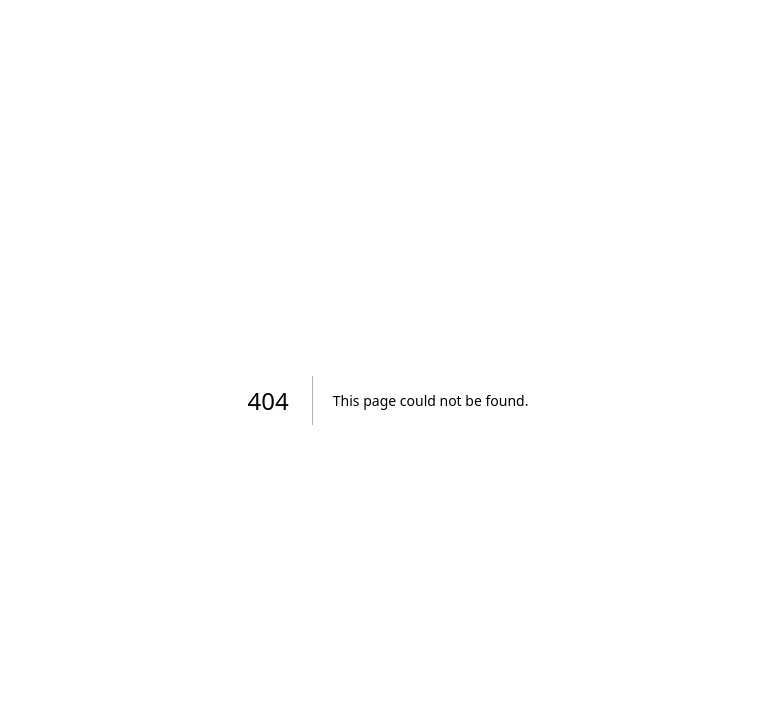
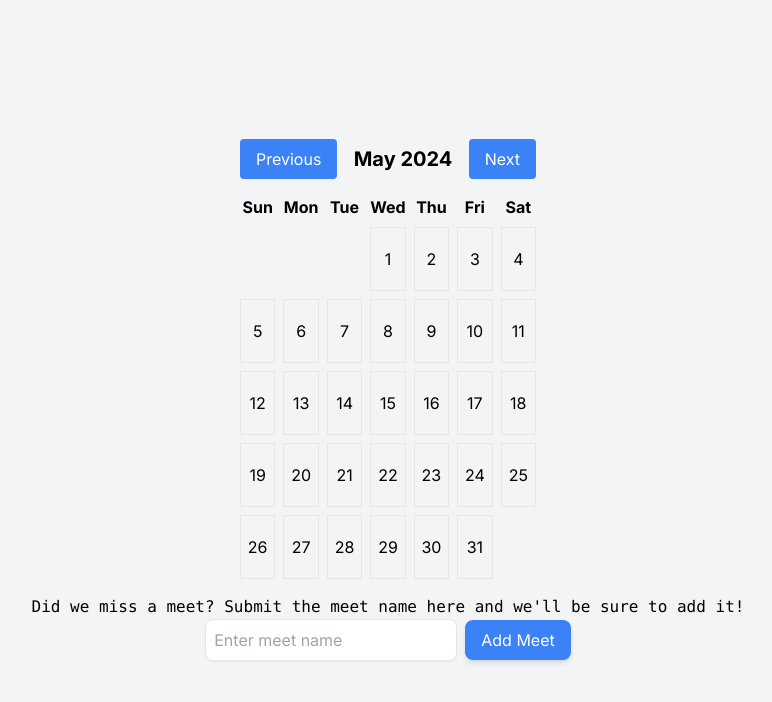
Before and after one commit to sohumgaitonde/trackthetrack, a Next.js app in the folder trackthetrack/: page /calendar2 in a window 1280 px wide. Before the commit this address had no page. Shown: the top 702 px of the page, without its empty margins (252-1024 px from the left). Built offline with nearby package versions, Linux system fonts and the light colour scheme.

Commit message:
Add athlete search feature, add a slightly different calendar
have to double click on the athlete name rn which is annoying, probably should merge the functionality of the new calendar with the aesthetics of the old one

```diff
--- /dev/null
+++ b/trackthetrack/app/calendar2/page.tsx
@@ -0,0 +1,51 @@
+"use client";
+
+import React, { useState } from 'react';
+import Calendar from '../../components/Calendar2';
+
+const CalendarPage = () => {
+//   return (
+//     <div className="min-h-screen bg-gray-100 flex items-center justify-center">
+//       <Calendar />
+//     </div>
+//   );
+// };
+
+// export default CalendarPage;
+
+  const [meetName, setMeetName] = useState('');
+
+  const handleMeetNameChange = (event) => {
+    setMeetName(event.target.value);
+  };
+
+
+  const handleSubmit = (event) => {
+    event.preventDefault();
+    console.log('Meet name:', meetName);
+    setMeetName('');
+  };
+
+  return (
+    <div className="min-h-screen bg-gray-100 flex flex-col items-center justify-center">
+      <Calendar />
+      <h1 className="text-black font-mono"> Did we miss a meet? Submit the meet name here and we'll be sure to add it!</h1>
+      <form onSubmit={handleSubmit} className="mb-4">
+        <input
+          type="text"
+          placeholder="Enter meet name"
+          value={meetName}
+          onChange={handleMeetNameChange}
+          className="p-2 border rounded-lg shadow-sm mr-2"
+          required
+        />
+
+        <button type="submit" className="px-4 py-2 bg-blue-500 text-white rounded-lg shadow-md hover:bg-blue-600">
+          Add Meet
+        </button>
+      </form>
+    </div>
+  );
+};
+
+export default CalendarPage;
--- a/trackthetrack/app/page.tsx
+++ b/trackthetrack/app/page.tsx
@@ -11,6 +11,7 @@ import on from './assets/teams/on.png';
 import nau from './assets/teams/nau.png';
 import adidas from './assets/teams/adidas.png';
 import none from './assets/teams/none.png';
+import Search from '../components/Search';
 
 
 const HomePage: React.FC = () => {
@@ -49,7 +50,10 @@ const HomePage: React.FC = () => {
       <div>
         {component}
       </div>
-
+      <div className="flex flex-col items-center justify-center min-h-screen p-4">
+      <h1 className="text-2xl font-bold mb-4">Search for an Athlete</h1>
+      <Search />
+    </div>
     </div>
   );
 };
--- /dev/null
+++ b/trackthetrack/components/Calendar2.tsx
@@ -0,0 +1,111 @@
+import React, { useState } from 'react';
+import dayjs from 'dayjs';
+import advancedFormat from 'dayjs/plugin/advancedFormat';
+dayjs.extend(advancedFormat);
+import Link from 'next/link';
+
+interface Event {
+  date: string;
+  title: string;
+  description: string;
+  link: string;
+}
+
+const events: Event[] = [
+  { date: '2024-06-09', title: 'NY GP', description: 'new york grand prix', link: "https://results.usatf.org/NYCGrandPrix24/"},
+  { date: '2024-06-09', title: 'test', description: 'testing multiple events', link: "https://results.usatf.org/NYCGrandPrix24/"}
+  // Add more events here
+];
+
+const daysInMonth = (month: number, year: number) => new Date(year, month, 0).getDate();
+
+const Calendar = () => {
+  const [selectedDate, setSelectedDate] = useState<string | null>(null);
+
+  const today = dayjs();
+  const [currentMonth, setCurrentMonth] = useState(today.month() + 1);
+  const [currentYear, setCurrentYear] = useState(today.year());
+
+  const firstDayOfMonth = dayjs(`${currentYear}-${currentMonth}-01`).day();
+  const daysInCurrentMonth = daysInMonth(currentMonth, currentYear);
+
+  const handlePrevMonth = () => {
+    if (currentMonth === 1) {
+      setCurrentMonth(12);
+      setCurrentYear(currentYear - 1);
+    } else {
+      setCurrentMonth(currentMonth - 1);
+    }
+  };
+
+  const handleNextMonth = () => {
+    if (currentMonth === 12) {
+      setCurrentMonth(1);
+      setCurrentYear(currentYear + 1);
+    } else {
+      setCurrentMonth(currentMonth + 1);
+    }
+  };
+
+  const handleClickDate = (date: string) => {
+    setSelectedDate(date);
+  };
+
+  const getEventsForDate = (date: string) => {
+    return events.filter(event => event.date === date);
+  };
+
+  const renderDays = () => {
+    const days = [];
+    for (let i = 0; i < firstDayOfMonth; i++) {
+      days.push(<div key={`empty-${i}`} className="w-full h-16"></div>);
+    }
+    for (let day = 1; day <= daysInCurrentMonth; day++) {
+      const dateStr = `${currentYear}-${String(currentMonth).padStart(2, '0')}-${String(day).padStart(2, '0')}`;
+      const hasEvent = events.some(event => event.date === dateStr);
+      days.push(
+        <div
+          key={day}
+          className={`w-full h-16 flex items-center justify-center border cursor-pointer ${hasEvent ? 'bg-blue-100' : ''}`}
+          onClick={() => handleClickDate(dateStr)}
+        >
+          {day}
+        </div>
+      );
+    }
+    return days;
+  };
+
+  return (
+    <div className="p-4">
+      <div className="flex justify-between items-center mb-4">
+        <button onClick={handlePrevMonth} className="bg-blue-500 text-white px-4 py-2 rounded">Previous</button>
+        <h2 className="text-xl font-bold">{dayjs(`${currentYear}-${currentMonth}-01`).format('MMMM YYYY')}</h2>
+        <button onClick={handleNextMonth} className="bg-blue-500 text-white px-4 py-2 rounded">Next</button>
+      </div>
+      <div className="grid grid-cols-7 gap-2">
+        {['Sun', 'Mon', 'Tue', 'Wed', 'Thu', 'Fri', 'Sat'].map((day, index) => (
+          <div key={index} className="text-center font-bold">{day}</div>
+        ))}
+        {renderDays()}
+      </div>
+      {selectedDate && (
+        <div className="mt-4 p-4 border rounded">
+          <h3 className="text-xl font-bold">Events on {dayjs(selectedDate).format('MMMM D, YYYY')}</h3>
+          {getEventsForDate(selectedDate).map((event, index) => (
+            <div key={index} className="mt-2">
+              <h4 className="text-lg font-semibold">{event.title}</h4>
+              <p>{event.description}</p>
+              <Link href={event.link} className="text-blue-700 underline">
+                Meet Info
+              </Link>
+            </div>
+          ))}
+          {getEventsForDate(selectedDate).length === 0 && <p>No events for this date.</p>}
+        </div>
+      )}
+    </div>
+  );
+};
+
+export default Calendar;
--- /dev/null
+++ b/trackthetrack/components/Search.tsx
@@ -0,0 +1,63 @@
+import Link from 'next/link';
+import React, { useState, useEffect } from 'react';
+
+
+const athletes = [
+  { name: 'Cooper Teare', path: '/athletes/teare' },
+  { name: 'Yared Nuguse', path: '/athletes/nuguse' },
+  { name: 'Hobbs Kessler', path: '/athletes/kessler' },
+  { name: 'Colin Sahlman', path: '/athletes/sahlman' },
+  { name: 'Nico Young', path: '/athletes/young' },
+  { name: 'Nathan Green', path: '/athletes/green' },
+  // Add more athletes here
+];
+
+const Search = () => {
+  const [query, setQuery] = useState('');
+  const [filteredAthletes, setFilteredAthletes] = useState([{}]);
+
+  useEffect(() => {
+    if (query) {
+      const filtered = athletes.filter(athlete =>
+        athlete.name.toLowerCase().includes(query.toLowerCase())
+      );
+      setFilteredAthletes(filtered);
+     } else {
+      setFilteredAthletes(athletes);
+    }
+  }, [query]);
+
+  const handleSearch = (event: React.ChangeEvent<HTMLInputElement>) => {
+    setQuery(event.target.value);
+  };
+
+  return (
+    <div className="relative w-full max-w-md mx-auto mt-4">
+      <input
+        type="text"
+        value={query}
+        onChange={handleSearch}
+        placeholder="Search for an athlete"
+        className="w-full p-2 border border-gray-300 rounded"
+      />
+      {query && (
+        <ul className="absolute z-10 w-full bg-white border border-gray-300 rounded mt-1 max-h-60 overflow-y-auto">
+          {filteredAthletes.map(athlete => (
+            <li key={athlete.name} className="p-2 cursor-pointer hover:bg-gray-200">
+              <Link href={`/athletes/${encodeURIComponent(athlete.name.split(" ")[1].toLowerCase())}`}>
+                <button>
+                {athlete.name}
+                </button>
+              </Link>
+            </li>
+          ))}
+          {filteredAthletes.length === 0 && (
+            <li className="p-2 text-gray-500">No results found</li>
+          )}
+        </ul>
+      )}
+    </div>
+  );
+};
+
+export default Search;
```
